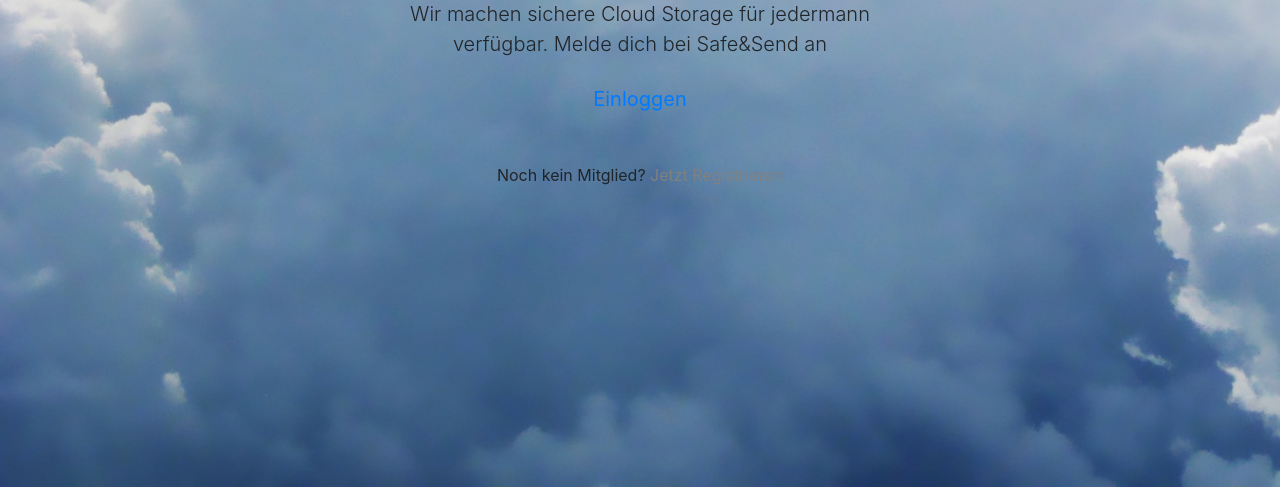
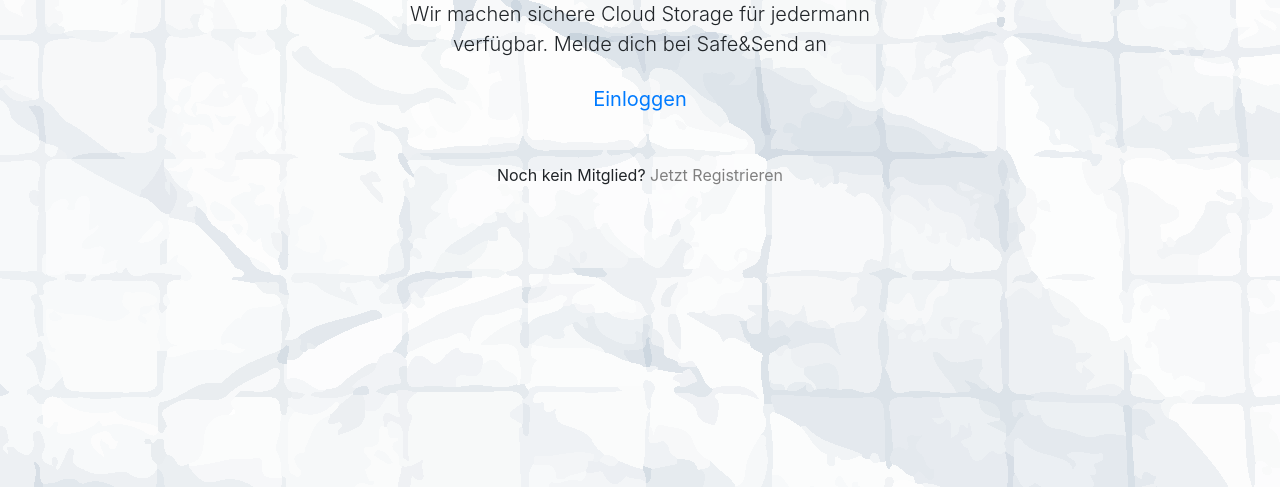
Before and after one commit to Paola1992/NikaPaolaWebprojekt2018, a PHP site: page / in a window 1280 px wide; the page is wider, and only the part inside the window is pictured. Shown: the part 1407-1894 px from the top of that part. Run offline with PHP 8.4, Linux system fonts and the light colour scheme.

Commit message:
CSS Veränderungen

```diff
--- a/css/styles.css
+++ b/css/styles.css
@@ -1,6 +1,6 @@
 body {
-    background-image: url("https://mars.iuk.hdm-stuttgart.de/~ng046/pictures/background/cloudsbackground.jpg") ;
-    background-size: cover;
+    background-image: url("https://mars.iuk.hdm-stuttgart.de/~pp020/pictures/background/Hintergrund.png") ;
+    background-repeat: no-repeat;
     display: flex;
     flex-direction: column;
     justify-content: center;
--- a/navigationIndex.php
+++ b/navigationIndex.php
@@ -30,7 +30,9 @@
                     height="80"
         </a>
         <button class="navbar-toggler" type="button" data-toggle="collapse" data-target="#navbarResponsive">
-            <span class="navbar-toggler-icon"></span>
+            <span class="icon-bar"></span>
+            <span class="icon-bar"></span>
+            <span class="icon-bar"></span>
         </button>
         <div class="collapse navbar-collapse" id="navbarResponsive">
             <ul class="navbar-nav ml-auto">
@@ -43,6 +45,7 @@
 
 
     </div>
+
 </nav>
 
 <!-- NAVIGATION links
```
